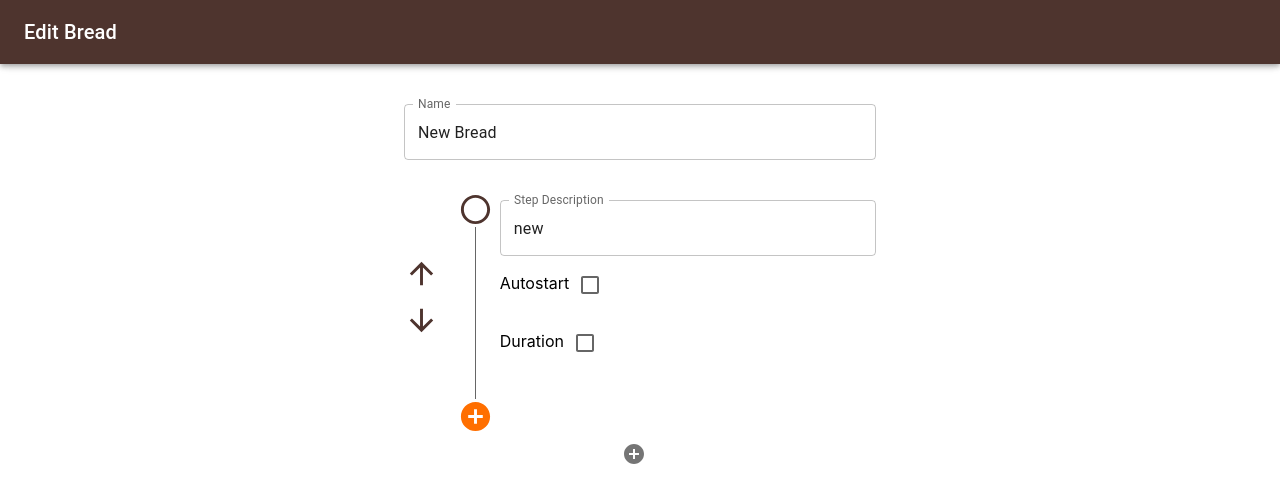
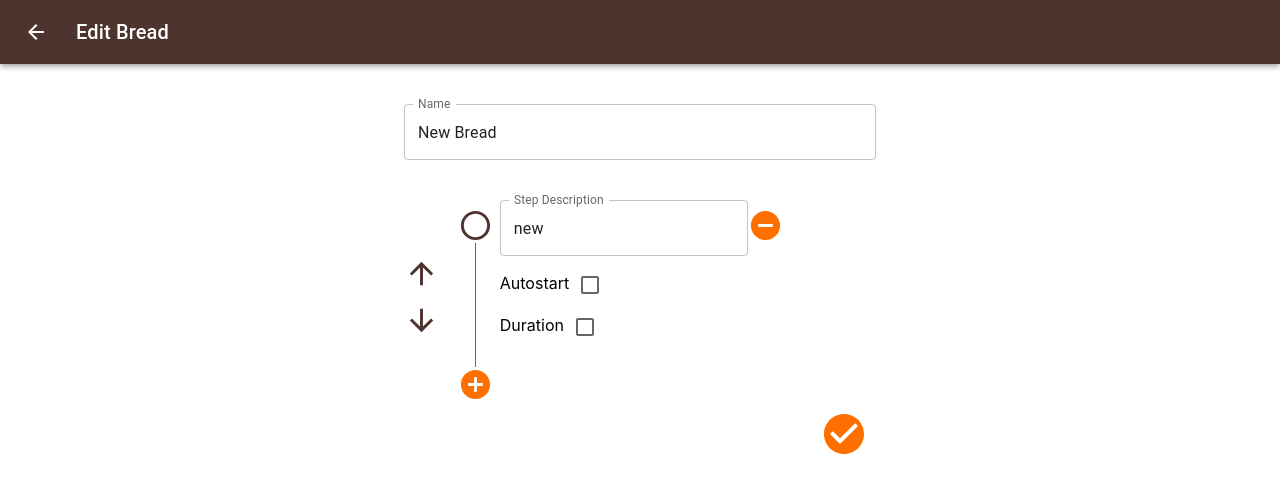
Before and after one commit to pewit90/yeastly, a React (Create React App) app: page /edit in a window 1280 px wide. Shown: the top 502 px of the page. Built offline with nearby package versions, Linux system fonts and the light colour scheme.

Commit message:
Improve EditBread

```diff
--- a/src/components/BreadHistory.tsx
+++ b/src/components/BreadHistory.tsx
@@ -54,13 +54,14 @@ function BreadList(props: { breads: Bread[] }) {
 }
 
 export function BreadHistory(props: { breads: Bread[] }) {
+  const navigate = useNavigate();
   const breadList = <BreadList breads={props.breads} />;
   const newBreadButton = (
     <Fab
       color="secondary"
       aria-label="add"
       onClick={() => {
-        createAndStoreBread();
+        navigate("/edit");
       }}
     >
       <AddIcon />
--- a/src/components/EditBread.tsx
+++ b/src/components/EditBread.tsx
@@ -1,34 +1,32 @@
-import { Bread } from "../model/bread";
-import { Page } from "./Page";
-import {
-  IconButton,
-  TextField,
-  Box,
-  Checkbox,
-  Typography,
-  Button,
-} from "@mui/material";
+import AddCircleIcon from "@mui/icons-material/AddCircle";
+import ArrowBackIcon from "@mui/icons-material/ArrowBack";
+import ArrowDownwardIcon from "@mui/icons-material/ArrowDownward";
+import ArrowUpwardIcon from "@mui/icons-material/ArrowUpward";
+import CheckCircleIcon from "@mui/icons-material/CheckCircle";
 import RadioButtonUncheckedIcon from "@mui/icons-material/RadioButtonUnchecked";
-import ArrowUpwardIcon from "@mui/icons-material/ArrowUpward";
-import ArrowDownwardIcon from "@mui/icons-material/ArrowDownward";
-import { storeBread } from "../model/store";
-import AddCircleIcon from "@mui/icons-material/AddCircle";
+import RemoveCircleIcon from "@mui/icons-material/RemoveCircle";
+import { Box, Checkbox, IconButton, TextField } from "@mui/material";
 import { Stack } from "@mui/system";
-import { Step } from "../model/step";
 import { produce } from "immer";
 import React, { useState } from "react";
+import { useNavigate } from "react-router-dom";
+import { Bread } from "../model/bread";
+import { Step } from "../model/step";
+import { storeBread } from "../model/store";
+import { Page } from "./Page";
 
 function EditStep(props: {
   step: Step;
-  onChange: Function;
+  onPropertyChange: Function;
   onMoveUp: Function;
   onMoveDown: Function;
+  onDelete: Function;
 }) {
   const handleNameChange = (e: React.ChangeEvent<HTMLInputElement>) => {
     const newStep = produce(props.step, (draft) => {
       draft.name = e.target.value;
     });
-    props.onChange(newStep);
+    props.onPropertyChange(newStep);
   };
   const handleAutostartChange = (
     _e: React.ChangeEvent<HTMLInputElement>,
@@ -37,13 +35,13 @@ function EditStep(props: {
     const newStep = produce(props.step, (draft) => {
       draft.autostart = checked;
     });
-    props.onChange(newStep);
+    props.onPropertyChange(newStep);
   };
   const handleDurationChange = (e: React.ChangeEvent<HTMLInputElement>) => {
     const newStep = produce(props.step, (draft) => {
       draft.duration = +e.target.value;
     });
-    props.onChange(newStep);
+    props.onPropertyChange(newStep);
   };
   const handleHasDurationChange = (
     _e: React.ChangeEvent<HTMLInputElement>,
@@ -52,7 +50,7 @@ function EditStep(props: {
     const newStep = produce(props.step, (draft) => {
       draft.duration = checked ? 0 : undefined;
     });
-    props.onChange(newStep);
+    props.onPropertyChange(newStep);
   };
 
   return (
@@ -73,6 +71,8 @@ function EditStep(props: {
       <Box
         sx={{
           flex: 0,
+          mt: "1rem",
+          mb: "-1rem",
           display: "flex",
           flexDirection: "column",
           alignItems: "center",
@@ -81,17 +81,28 @@ function EditStep(props: {
         <RadioButtonUncheckedIcon fontSize="large" color="primary" />
         <Box
           component="span"
-          sx={{ flex: "1", width: "1px", backgroundColor: "text.secondary" }}
+          sx={{
+            flex: "1",
+            width: "1px",
+            backgroundColor: "text.secondary",
+          }}
         ></Box>
       </Box>
       <Box sx={{ flex: 1, paddingBottom: "0.2rem" }}>
+        <Stack direction={"row"} width="100%">
           <TextField
             label="Step Description"
             sx={{ lineHeight: 1, mt: "0.5rem", mb: "0.5rem" }}
             value={props.step.name}
             onChange={handleNameChange}
-          fullWidth
           />
+          <RemoveCircleIcon
+            sx={{ mt: "1rem" }}
+            fontSize="large"
+            color="secondary"
+            onClick={() => props.onDelete()}
+          />
+        </Stack>
         <Box>
           Autostart
           <Checkbox
@@ -99,7 +110,7 @@ function EditStep(props: {
             onChange={handleAutostartChange}
           />
         </Box>
-        <Box mt="1rem" mb="2rem" justifyContent="start">
+        <Box>
           Duration
           <Checkbox
             checked={props.step.duration !== undefined}
@@ -126,7 +137,7 @@ function EditSteps(props: { steps: Step[]; onChange: Function }) {
     setSteps(newSteps);
     props.onChange(steps);
   };
-  const handleStepChange = (newStep: Step, index: number) => {
+  const handleStepPropertyChange = (newStep: Step, index: number) => {
     const newSteps = produce(steps, (draft) => {
       draft[index] = newStep;
     });
@@ -155,18 +166,28 @@ function EditSteps(props: { steps: Step[]; onChange: Function }) {
       props.onChange(steps);
     }
   };
+  const handleStepDeletion = (index: number) => {
+    const newSteps = produce(steps, (draft) => {
+      draft.splice(index, 1);
+    });
+    setSteps(newSteps);
+    props.onChange(steps);
+  };
   return (
     <Box mt="2rem">
       {steps.map((step, index) => (
         <EditStep
           step={step}
           key={"step_" + index}
-          onChange={(newStep: Step) => handleStepChange(newStep, index)}
+          onPropertyChange={(newStep: Step) =>
+            handleStepPropertyChange(newStep, index)
+          }
           onMoveUp={() => handleMoveUp(index)}
           onMoveDown={() => handleMoveDown(index)}
+          onDelete={() => handleStepDeletion(index)}
         />
       ))}
-      <Box sx={{ display: "flex", gap: "0.4rem", width: "100%" }}>
+      <Box sx={{ mt: "1rem", display: "flex", gap: "0.4rem", width: "100%" }}>
         <Box sx={{ mt: "0.1rem", width: "3rem", fontWeight: "bold" }} />
         <AddCircleIcon
           fontSize="large"
@@ -179,6 +200,19 @@ function EditSteps(props: { steps: Step[]; onChange: Function }) {
 }
 
 export function EditBread(props: { bread?: Bread }) {
+  const navigate = useNavigate();
+  const navigationIcon = (
+    <IconButton
+      size="large"
+      edge="start"
+      color="inherit"
+      aria-label="back"
+      sx={{ mr: 2 }}
+      onClick={() => navigate("/")}
+    >
+      <ArrowBackIcon />
+    </IconButton>
+  );
   const timestamp = new Date();
   const [bread, setBread] = useState(
     props.bread
@@ -190,10 +224,20 @@ export function EditBread(props: { bread?: Bread }) {
           timestamp
         )
   );
+  const handleBreadNameChange = (name: string) => {
+    const newBread = produce(bread, (draft) => {
+      draft.name = name;
+    });
+    setBread(newBread);
+  };
   return (
-    <Page title="Edit Bread">
+    <Page title="Edit Bread" navigationIcon={navigationIcon}>
       <Stack padding={5}>
-        <TextField label="Name" value={bread.name} />
+        <TextField
+          label="Name"
+          value={bread.name}
+          onChange={(e) => handleBreadNameChange(e.target.value)}
+        />
         <EditSteps
           steps={bread.steps}
           onChange={(stepList: Step[]) => {
@@ -203,15 +247,24 @@ export function EditBread(props: { bread?: Bread }) {
             setBread(newBread);
           }}
         />
+        <Box
+          sx={{
+            display: "flex",
+            flexDirection: "column",
+            alignItems: "end",
+          }}
+        >
           <IconButton
             edge="start"
             aria-label="Create"
             onClick={() => {
               storeBread(bread);
+              navigate("/" + bread.uuid);
             }}
           >
-          <AddCircleIcon />
+            <CheckCircleIcon sx={{ fontSize: "48px" }} color="secondary" />
           </IconButton>
+        </Box>
       </Stack>
     </Page>
   );
```
Lines whose indentation alone changed are shown as unchanged.
